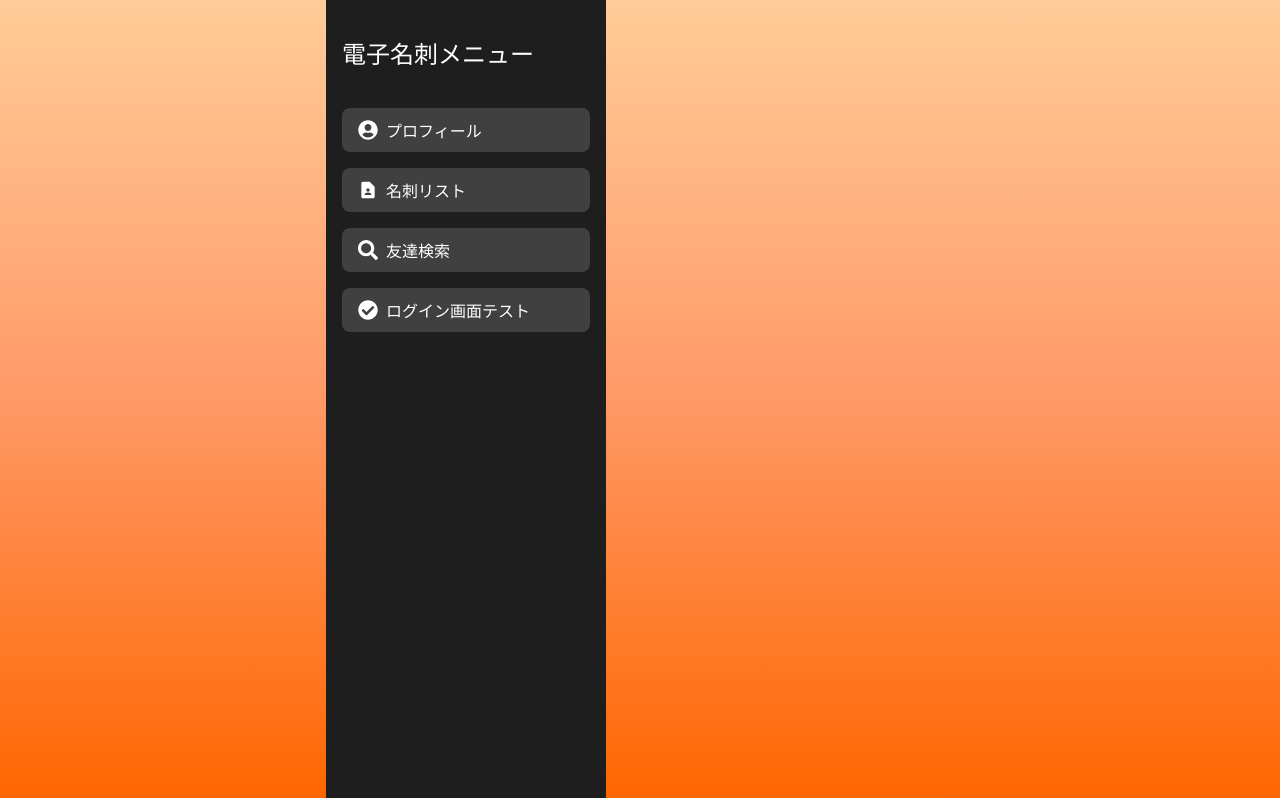
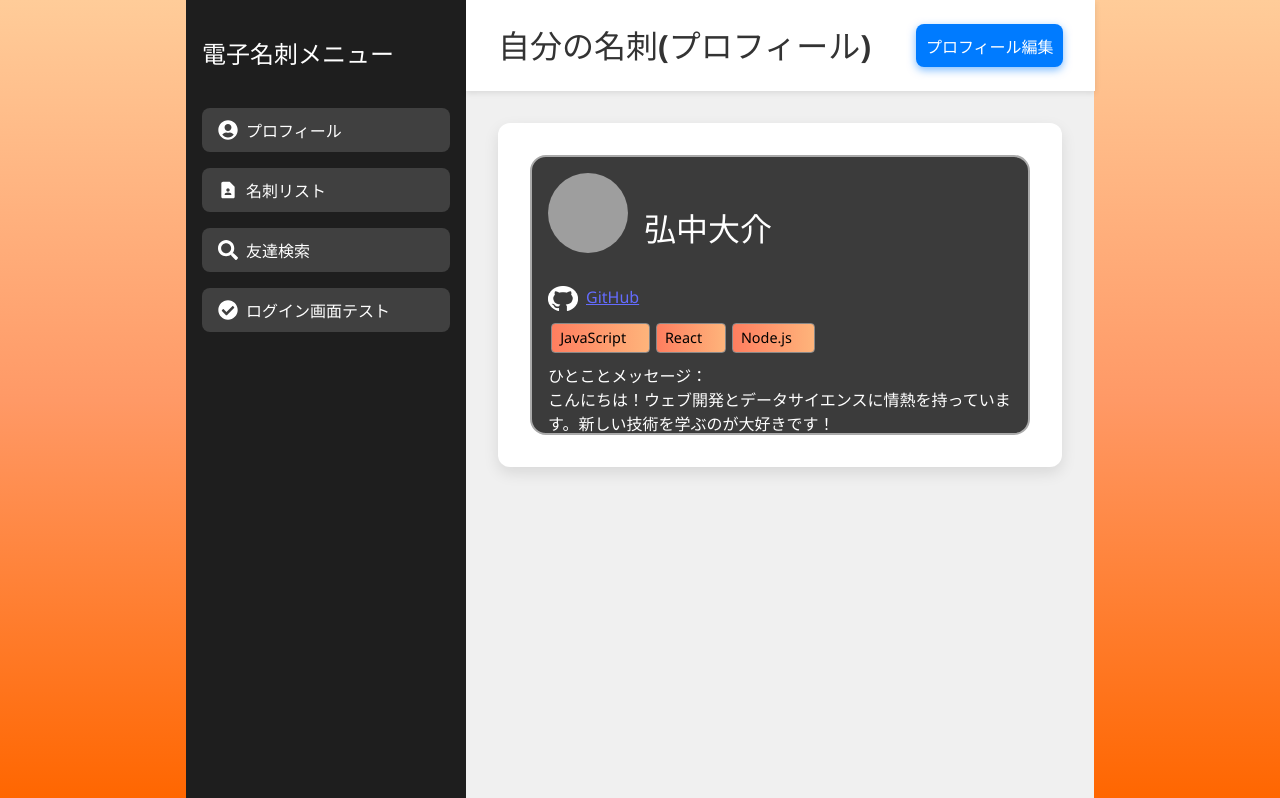
Before and after one commit to thisismine-kai/ElectronicBusinessCard, a React (Vite) app: page /mybusinesscard in a window 1280 px wide. Shown: the top 798 px of the page. Built offline with nearby package versions, Linux system fonts and the light colour scheme; grey boxes are pictures that could not be loaded.

Commit message:
メッセージ

```diff
--- a/src/pages/MyBusinessCard.jsx
+++ b/src/pages/MyBusinessCard.jsx
@@ -10,6 +10,7 @@ function MyBusinessCard() {
 
   return (
     <div style={{
+      display: 'flex',
       minHeight: '100vh',
       fontFamily: "'Segoe UI', Tahoma, Geneva, Verdana, sans-serif",
       margin: 0,       // 追加
```
